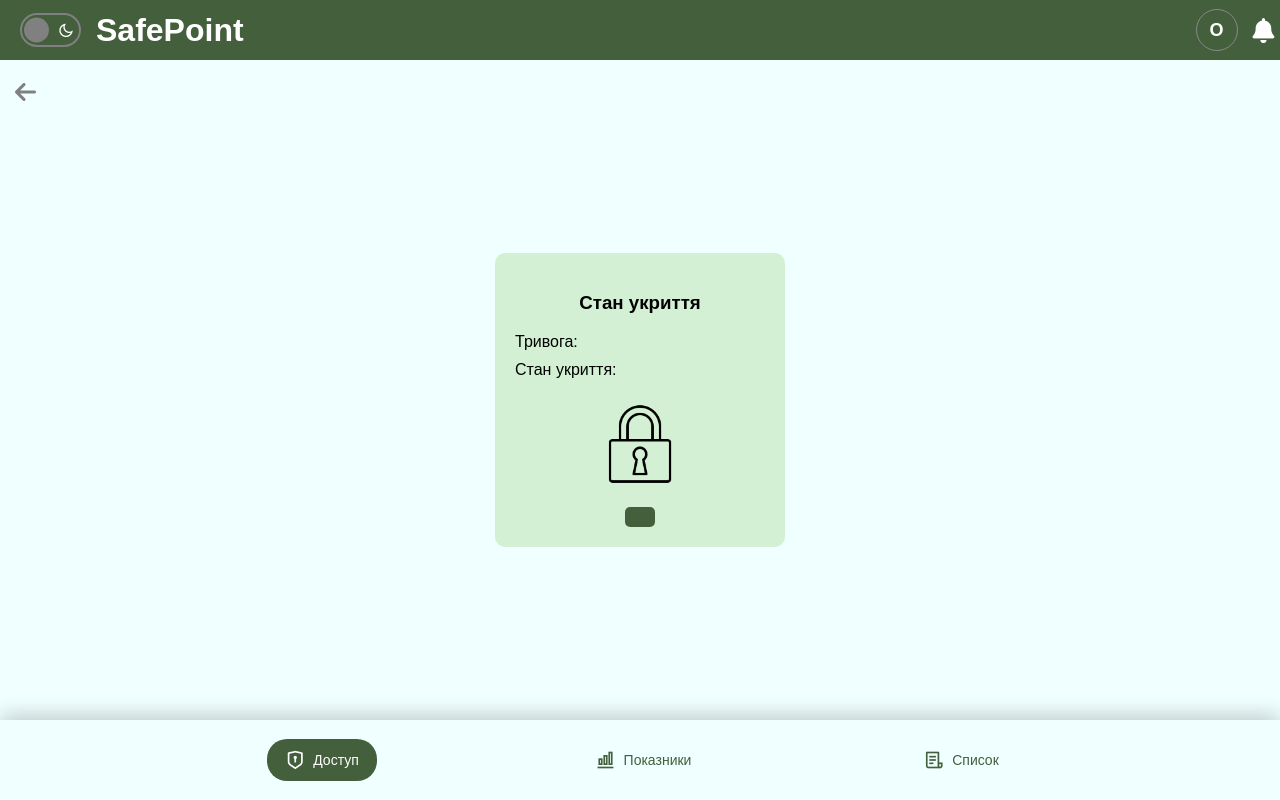
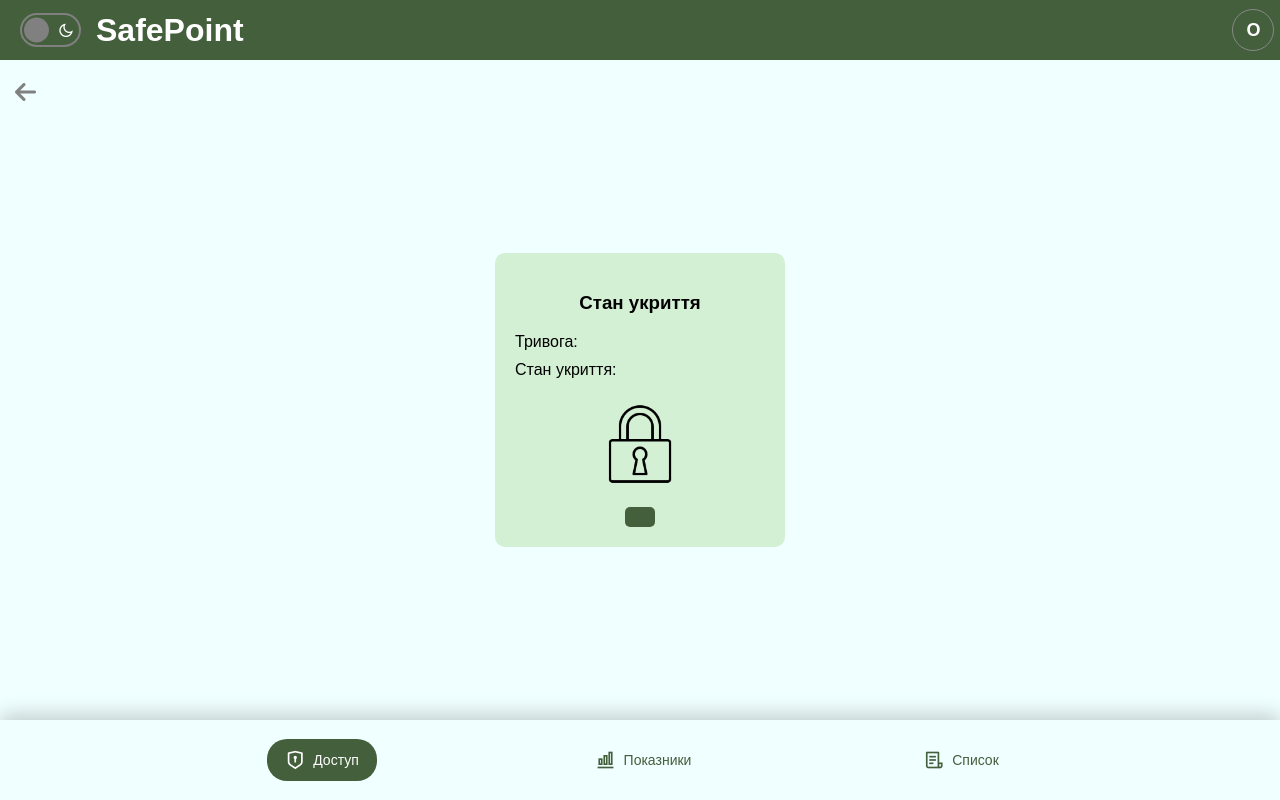
Before and after one commit to SashaTatu/SafePoint, a website: page frontend/device.html in a window 1280 px wide. Shown: the top 800 px of the page. Drawn offline with nearby package versions, Linux system fonts and the light colour scheme; no server answers.

Commit message:
без белл

```diff
--- a/frontend/device.html
+++ b/frontend/device.html
@@ -22,7 +22,6 @@
         </div>
         <div class="header-container-right">
             <p id="user-avatar" class="avatar">O</p>
-            <i class="fas fa-bell"></i>
             <div id="user-menu" class="user-menu hidden">
                 <button id="edit-profile-btn" class="edit">
                     <i class="fas fa-user-edit"></i> Редагувати профіль
```
